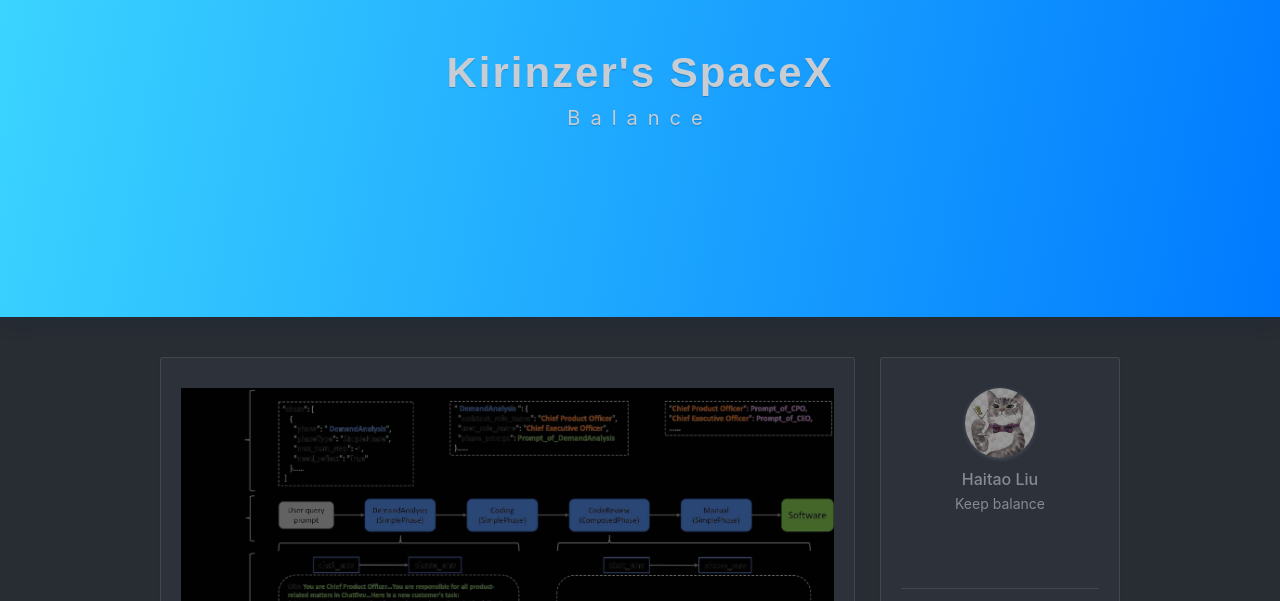
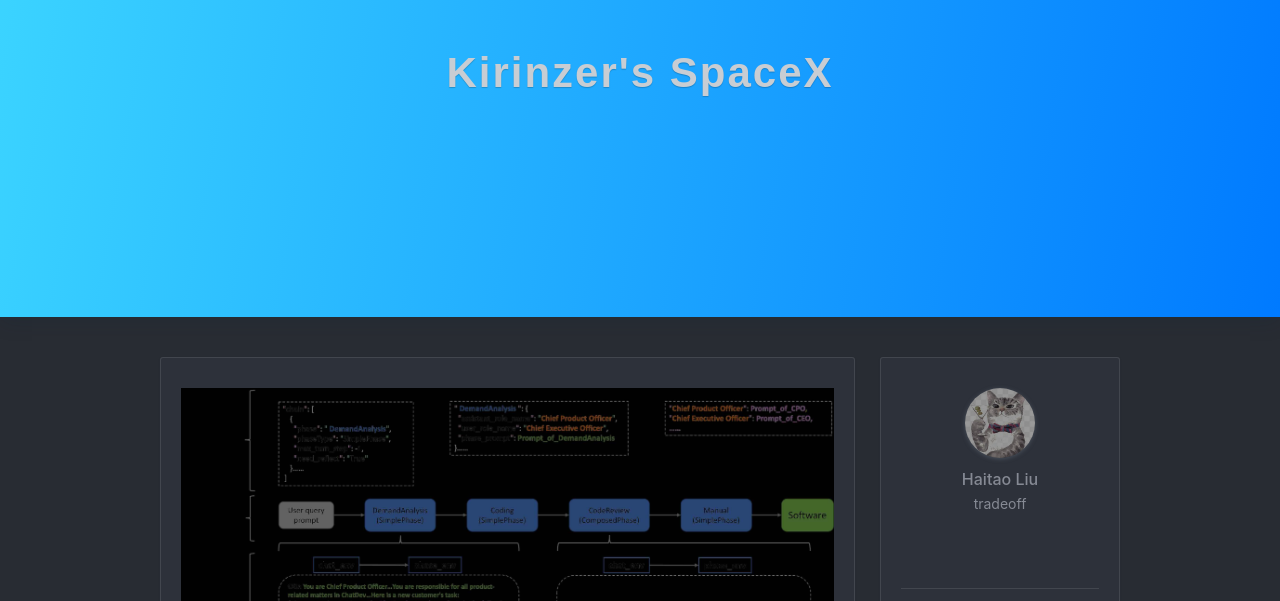
Before and after one commit to kirinzer/kirinzer.github.io, a Jekyll site: the page built from index.html, in a window 1280 px wide and 900 px high. Shown: the part 143-744 px from the top of the window. Built offline with Jekyll 4.4.1, drawn with Linux system fonts in a browser that asks for light colours; nearby versions of some CDN libraries; the list of posts is cut into pages by our own code; a style sheet for code colours, icons or effects is not loaded.

Commit message:
Change personal info

```diff
--- a/_config.yml
+++ b/_config.yml
@@ -19,7 +19,7 @@
 # Author
 author: 'Haitao Liu'
 nickname: 'Kirinzer'
-bio: 'Keep balance'
+bio: 'tradeoff'
 avatar: '/assets/img/avatar.jpeg'
 
 # Search
@@ -51,7 +51,7 @@
 sns:
   juejin: '//juejin.im/user/58bf69c18ac247006359e082'
   github: '//github.com/kirinzer'
-  email: 'mailto:z841354@gmail.com'
+  email: 'mailto:kirinzer@outlook.com'
 
 # Tags 设置标签
 recommend-tags: true # whether or not display recommend-tags on the sidebar
--- a/index.html
+++ b/index.html
@@ -1,7 +1,7 @@
 ---
 layout: default
 home-title: Kirinzer's SpaceX
-description: Balance
+description:
 ---
 
 {% include header.html %}
```
